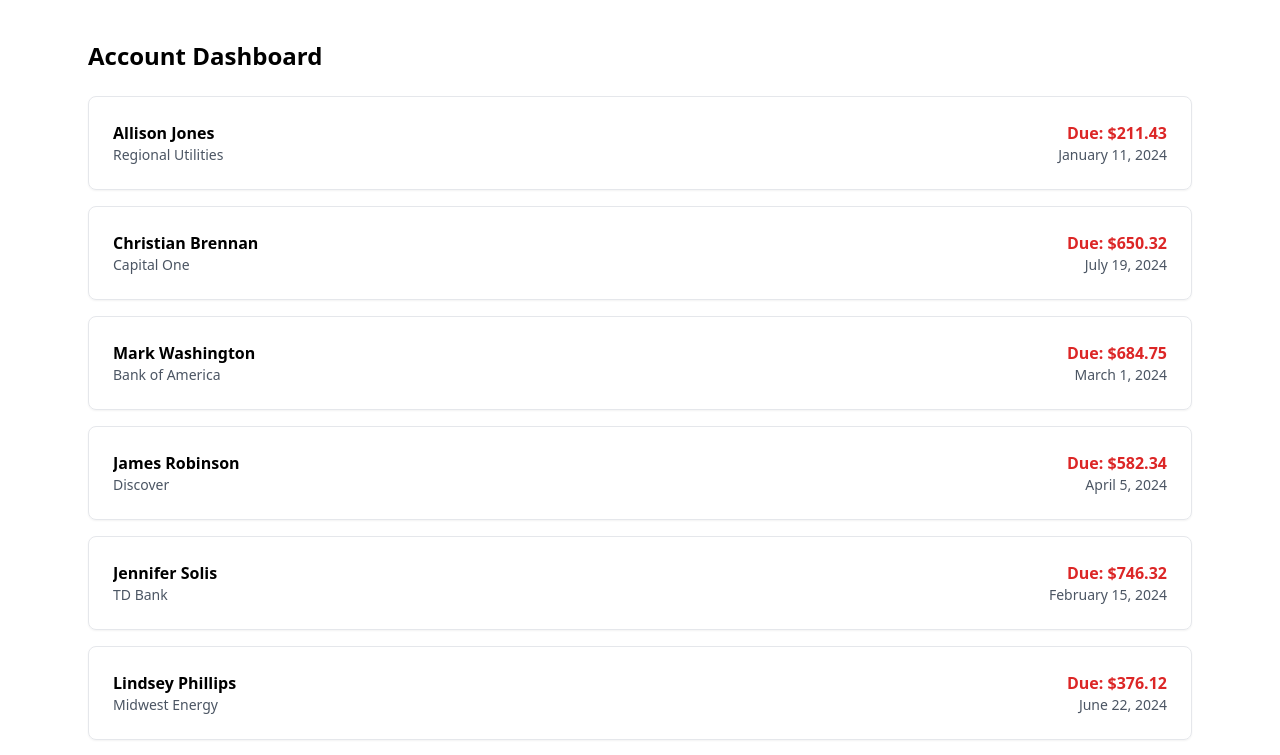
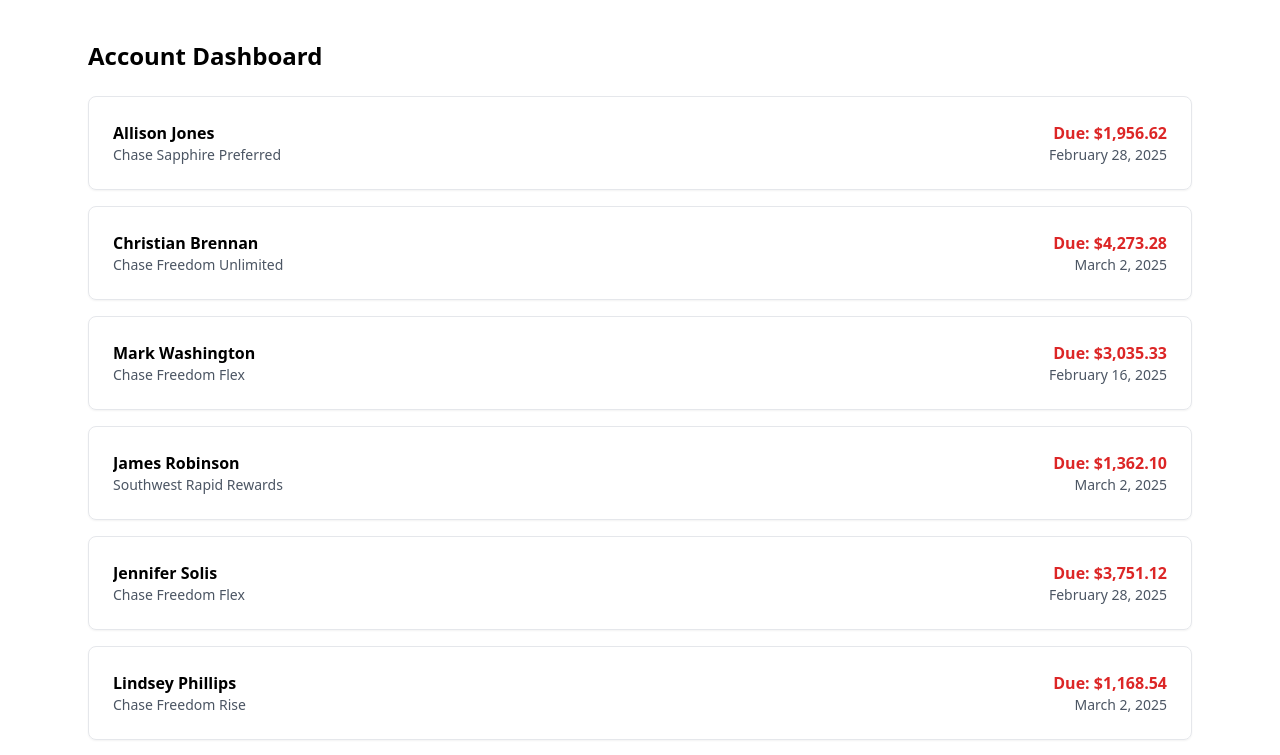
Before and after one commit to sujay621/Account_management_webpage, a React (Vite) app: page / in a window 1280 px wide. Shown: the top 755 px of the page. Built offline with nearby package versions, Linux system fonts and the light colour scheme.

Commit message:
updated qr codes

```diff
--- a/src/data/accounts.ts
+++ b/src/data/accounts.ts
@@ -28,11 +28,11 @@
     phone_number: "7035430123",
     number_to_call: "+19478004227",
     account_id: "518432",
-    account_type: "utility",
-    debt_due: 211.43,
-    original_amount_due: 253.20,
-    original_lender: "Regional Utilities",
-    due_since: "2024-01-11"
+    account_type: "credit_card",
+    debt_due: 1956.62,
+    original_amount_due: 1942,
+    original_lender: "Chase Sapphire Preferred",
+    due_since: "2025-02-28",
   },
   {
     reference_number: "815242",
@@ -46,10 +46,10 @@
     number_to_call: "+18177610876",
     account_id: "984857",
     account_type: "credit_card",
-    debt_due: 650.32,
-    original_amount_due: 740.60,
-    original_lender: "Capital One",
-    due_since: "2024-07-19"
+    debt_due: 4273.28,
+    original_amount_due: 4263,
+    original_lender: "Chase Freedom Unlimited",
+    due_since: "2025-03-02",
   },
   {
     reference_number: "338193",
@@ -62,11 +62,11 @@
     phone_number: "9194310147",
     number_to_call: "+12536002325",
     account_id: "647241",
-    account_type: "personal_loan",
-    debt_due: 684.75,
-    original_amount_due: 820.00,
-    original_lender: "Bank of America",
-    due_since: "2024-03-01"
+    account_type: "credit_card",
+    debt_due: 3035.33,
+    original_amount_due: 2957,
+    original_lender: "Chase Freedom Flex",
+    due_since: "2025-02-16",
   },
   {
     reference_number: "448901",
@@ -80,10 +80,10 @@
     number_to_call: "+19032943031",
     account_id: "843189",
     account_type: "credit_card",
-    debt_due: 582.34,
-    original_amount_due: 659.60,
-    original_lender: "Discover",
-    due_since: "2024-04-05"
+    debt_due: 1362.1,
+    original_amount_due: 1355,
+    original_lender: "Southwest Rapid Rewards",
+    due_since: "2025-03-02",
   },
   {
     reference_number: "988927",
@@ -96,11 +96,11 @@
     phone_number: "7169830192",
     number_to_call: "+13155099039",
     account_id: "493535",
-    account_type: "personal_loan",
-    debt_due: 746.32,
-    original_amount_due: 895.00,
-    original_lender: "TD Bank",
-    due_since: "2024-02-15"
+    account_type: "credit_card",
+    debt_due: 3751.12,
+    original_amount_due: 3687,
+    original_lender: "Chase Freedom Flex",
+    due_since: "2025-02-28",
   },
   {
     reference_number: "885896",
@@ -113,11 +113,11 @@
     phone_number: "4098492147",
     number_to_call: "+12202144876",
     account_id: "738294",
-    account_type: "utility",
-    debt_due: 376.12,
-    original_amount_due: 439.60,
-    original_lender: "Midwest Energy",
-    due_since: "2024-06-22"
+    account_type: "credit_card",
+    debt_due: 1168.54,
+    original_amount_due: 1165,
+    original_lender: "Chase Freedom Rise",
+    due_since: "2025-03-02",
   },
   {
     reference_number: "269721",
@@ -130,11 +130,11 @@
     phone_number: "7204981296",
     number_to_call: "+13176498748",
     account_id: "629186",
-    account_type: "personal_loan",
-    debt_due: 526.17,
-    original_amount_due: 633.20,
-    original_lender: "Wells Fargo",
-    due_since: "2024-05-08"
+    account_type: "credit_card",
+    debt_due: 1961.2,
+    original_amount_due: 1945,
+    original_lender: "Chase Slate Edge",
+    due_since: "2025-03-01",
   },
   {
     reference_number: "152229",
```
